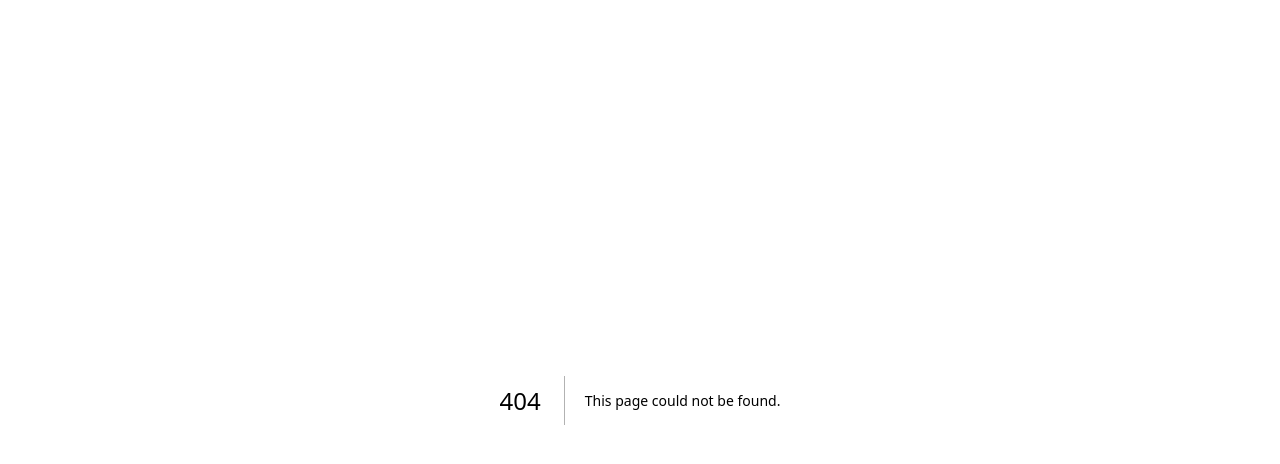
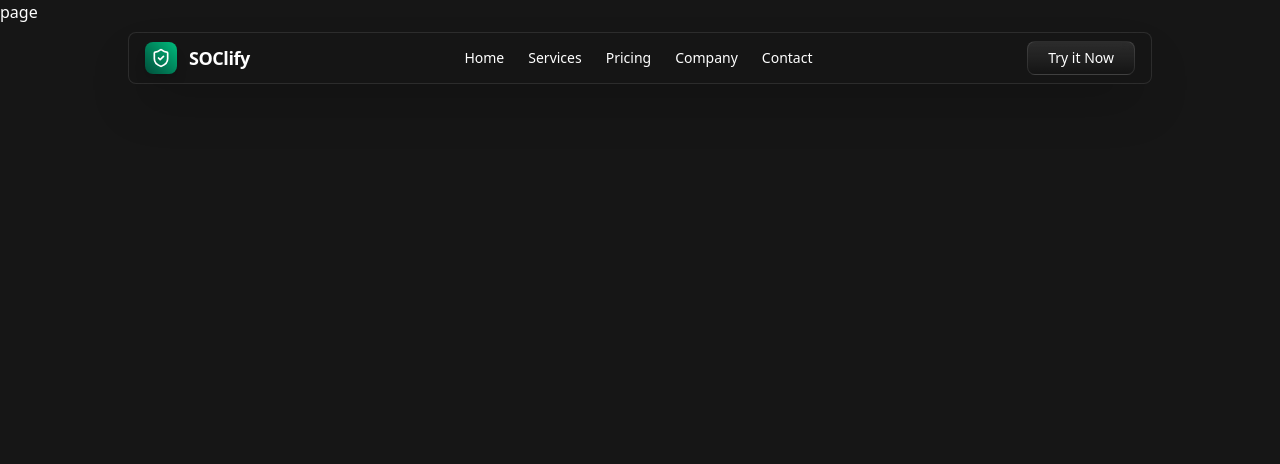
Before and after one commit to abdullahhani7/soclify-saas-landing, a Next.js app: page /get-started in a window 1280 px wide. Before the commit this address had no page. Shown: the top 464 px of the page. Built offline with nearby package versions, Linux system fonts and the light colour scheme.

Commit message:
feat: add Get Started page and integrate Header component into layout

```diff
--- /dev/null
+++ b/src/app/get-started/page.jsx
@@ -0,0 +1,9 @@
+import React from 'react'
+
+const page = () => {
+  return (
+    <div>page</div>
+  )
+}
+
+export default page
--- a/src/app/layout.js
+++ b/src/app/layout.js
@@ -1,5 +1,6 @@
 import { Outfit } from "next/font/google";
 import "./globals.css";
+import Header from "@/components/Header";
 
 const outfit = Outfit({
   variable: "--font-geist-sans",
@@ -20,7 +21,10 @@ export default function RootLayout({ children }) {
       lang="en"
       className={`${outfit.variable}  scroll-smooth h-full antialiased`}
     >
-      <body className="min-h-full flex flex-col">{children}</body>
+      <body className="min-h-full flex flex-col">
+        <Header />
+
+        {children}</body>
     </html>
   );
 }
--- a/src/app/page.jsx
+++ b/src/app/page.jsx
@@ -1,6 +1,6 @@
 import FAQSection from "@/components/FAQSection";
 import FooterSection from "@/components/FooterSection";
-import Header from "@/components/Header";
+
 import Hero from "@/components/Hero";
 import PricingSection from "@/components/PricingSection";
 import SecuritySection from "@/components/SecuritySection";
@@ -11,7 +11,7 @@ import Image from "next/image";
 export default function Home() {
   return (
     <div>
-      <Header />
+
       <Hero />
       <SecuritySection />
       <ServicesSection />
```
